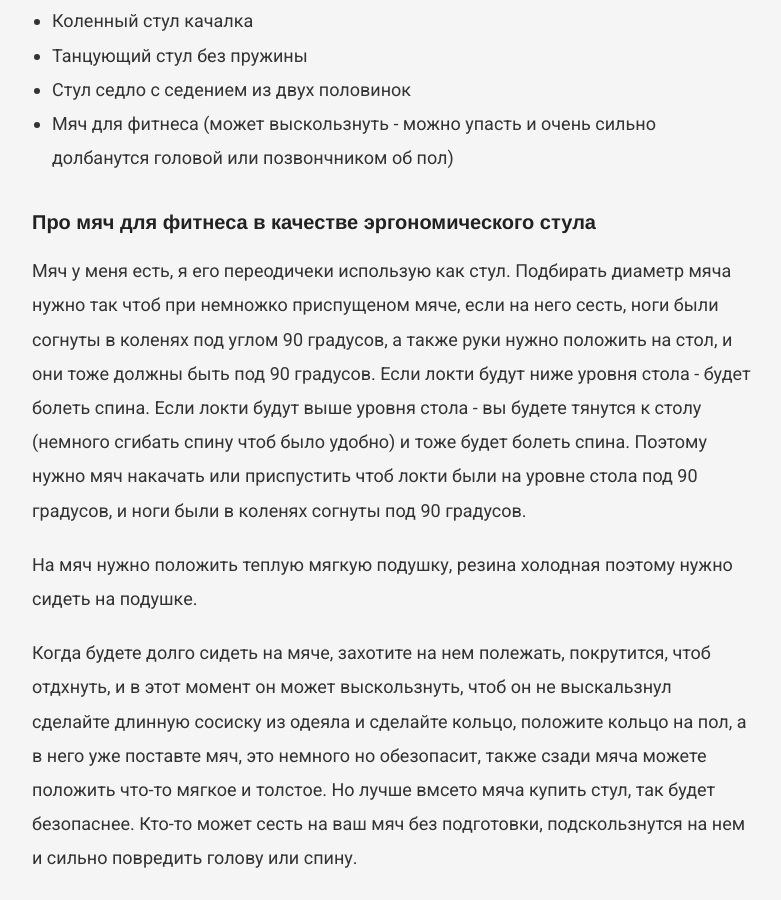
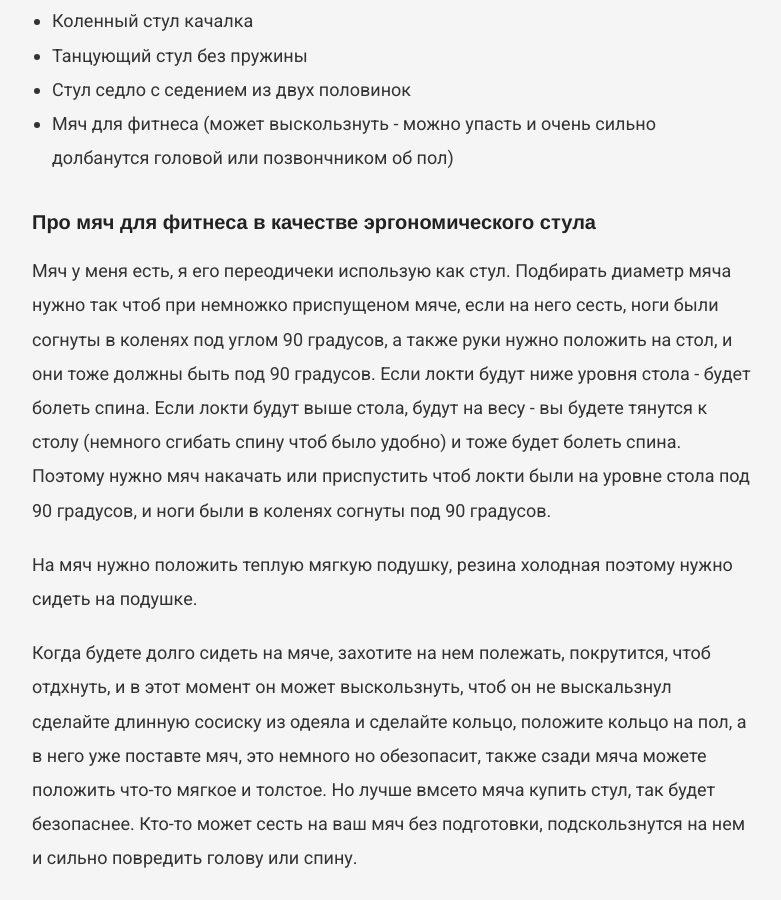
Before and after one commit to VadymVolos/vadymvolos.github.io, a Jekyll site: the page built from _posts/management/2017-01-13-health-management-ergonomycheskye-stulya.md, in a window 1280 px wide and 900 px high, scrolled down 1228 px. Shown: the whole window, without its empty margins (248-1029 px from the left). Built offline with Jekyll 4.4.1, drawn with Linux system fonts in a browser that asks for light colours; nearby versions of some CDN libraries; comment, search, counter and statistics services are not loaded.

Commit message:
Update 2017-01-13-health-management-ergonomycheskye-stulya.md

```diff
--- a/_posts/management/2017-01-13-health-management-ergonomycheskye-stulya.md
+++ b/_posts/management/2017-01-13-health-management-ergonomycheskye-stulya.md
@@ -29,7 +29,7 @@
 
 <h3>Про мяч для фитнеса в качестве эргономического стула</h3>
 
-Мяч у меня есть, я его переодичеки использую как стул. Подбирать диаметр мяча нужно так чтоб при немножко приспущеном мяче, если на него сесть, ноги были согнуты в коленях под углом 90 градусов, а также руки нужно положить на стол, и они тоже должны быть под 90 градусов. Если локти будут ниже уровня стола - будет болеть спина. Если локти будут выше уровня стола - вы будете тянутся к столу (немного сгибать спину чтоб было удобно) и тоже будет болеть спина. Поэтому нужно мяч накачать или приспустить чтоб локти были на уровне стола под 90 градусов, и ноги были в коленях согнуты под 90 градусов.
+Мяч у меня есть, я его переодичеки использую как стул. Подбирать диаметр мяча нужно так чтоб при немножко приспущеном мяче, если на него сесть, ноги были согнуты в коленях под углом 90 градусов, а также руки нужно положить на стол, и они тоже должны быть под 90 градусов. Если локти будут ниже уровня стола - будет болеть спина. Если локти будут выше стола, будут на весу - вы будете тянутся к столу (немного сгибать спину чтоб было удобно) и тоже будет болеть спина. Поэтому нужно мяч накачать или приспустить чтоб локти были на уровне стола под 90 градусов, и ноги были в коленях согнуты под 90 градусов.
 
 На мяч нужно положить теплую мягкую подушку, резина холодная поэтому нужно сидеть на подушке.
 
```
